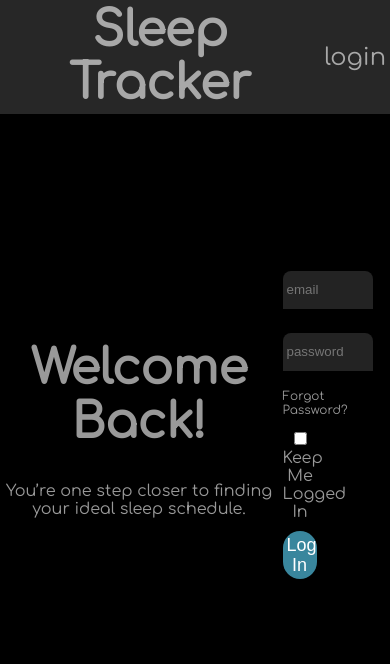
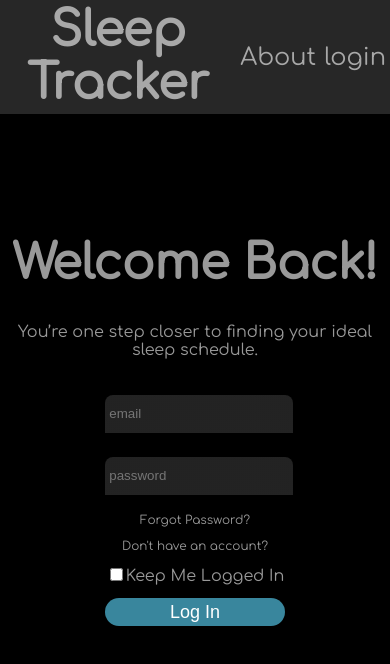
Before and after one commit to SleepTracker5/fe, a React (Create React App) app in the folder sleep-tracker/: page /login in a window 390 px wide. Shown: the top 664 px of the page. Built offline with nearby package versions, Linux system fonts and the light colour scheme.

Commit message:
Added some form styling

```diff
--- a/sleep-tracker/package.json
+++ b/sleep-tracker/package.json
@@ -6,6 +6,7 @@
     "@testing-library/jest-dom": "^4.2.4",
     "@testing-library/react": "^9.3.2",
     "@testing-library/user-event": "^7.1.2",
+    "gsap": "^3.2.6",
     "react": "^16.13.1",
     "react-dom": "^16.13.1",
     "react-router-dom": "^5.2.0",
--- a/sleep-tracker/src/App.js
+++ b/sleep-tracker/src/App.js
@@ -1,6 +1,6 @@
 import React from 'react';
 import './App.css';
-import LoginPage from "./components/view/LoginPage";
+import LoginPage from "./view/LoginPage";
 import {Route} from "react-router-dom";
 import NavBar from "./components/navbar/NavBar";
 
--- a/sleep-tracker/src/components/forms/LogIn/LoginForm.js
+++ b/sleep-tracker/src/components/forms/LogIn/LoginForm.js
@@ -1,10 +1,12 @@
-import React, {isValidElement, useEffect, useState} from "react";
+import React, {useEffect, useState} from "react";
 import styled from "styled-components";
 import * as yup from "yup";
+import {gsap} from "gsap";
 
 //Define styled components
 //todo: form width not quite right
 const elementMargin = "6px";
+const width100 = "@media(max-width: 500px){width: 100%;}";
 const StyledLoginForm = styled.form`
     display: flex;
     flex-direction: column;
@@ -21,13 +23,15 @@ const StyledInput = styled.input`
     width: 100%;
     color: white;
     margin: ${elementMargin} 0;
+    ${width100}
 `;
-const ForgotPasswordA = styled.a`
+const FormLinkP = styled.p`
     color: rgba(255, 255, 255, 0.6);
     text-decoration: none;
     width: 23%;
     margin: ${elementMargin} 0;
     font-size: 12px;
+    ${width100}
 `;
 const LoginButton = styled.button`
     background: #39869D;
@@ -41,19 +45,24 @@ const LoginButton = styled.button`
     line-height: 20px;
     width: 33%;
     color: #FFFFFF;
+    ${width100}
 `;
 const StyledLabel = styled.label`
     width: 80%;
     margin: ${elementMargin} 0;
+    ${width100}
 `;
 const ErrP = styled.p`
     color: red;
+    font-size: 12px;
+    width: 30%;
 `;
-//todo: need to figure out how to change width to whatever to width of the content is
+//todo: need to figure out how to change width to whatever the width of the content is
 const CheckboxLabel = styled.label`
     //this separated label is needed because checkbox formatting is different than input formatting
     width: 34%;
     margin: ${elementMargin} 0;
+    ${width100}
 `;
 
 //Define form schema
@@ -105,6 +114,14 @@ const LoginForm = ({login}) => {
             });
     }
 
+    const errBounce = (event) =>{
+        console.log("working: ", event.target.name);
+        const animationDuration = .5;
+        const tl = gsap.timeline();
+        tl.to(event.target, {duration: animationDuration / 2, y: -10});
+        tl.to(event.target, {duration: animationDuration, y: 0, ease: "bounce"});
+    }
+
 
     //declare handle/submit functions
     const handleChange = (event) => {
@@ -138,6 +155,7 @@ const LoginForm = ({login}) => {
                         placeholder="email"
                         value={formData.email}
                         onChange={handleChange}
+                        onBlur={errBounce}
                     />
                 </StyledLabel>
                 {errState.email.length > 0 ?
@@ -151,13 +169,14 @@ const LoginForm = ({login}) => {
                         placeholder="password"
                         value={formData.password}
                         onChange={handleChange}
+                        onBlur={errBounce}
                     />
                 </StyledLabel>
                 {errState.password.length > 0 ?
                     <ErrP style={{color: "red"}}>{errState.password}</ErrP>
                     : null}
-                <ForgotPasswordA href="#">Forgot
-                    Password?</ForgotPasswordA>{/*todo: link this to something*/}
+                <FormLinkP>Forgot Password?</FormLinkP>{/*todo: link this to something*/}
+                <FormLinkP>Don't have an account?</FormLinkP>{/*todo: link to misty's page*/}
                 <CheckboxLabel htmlFor="keepLoggedIn">
                     <input
                         type="checkbox"
--- a/sleep-tracker/src/components/navbar/NavBar.js
+++ b/sleep-tracker/src/components/navbar/NavBar.js
@@ -2,6 +2,7 @@ import React from "react";
 import styled from "styled-components";
 import {Link} from "react-router-dom";
 import "./NavBar.css";
+import LoginForm from "../forms/LogIn/LoginForm";
 
 const elementMargin = "4px;";
 const NavContainer = styled.div`
@@ -18,7 +19,7 @@ const TitleH2 = styled.h2`
     font-size: 48px;
     margin: ${elementMargin} 0;
 `;
-const LoginP = styled.p`
+const NavBarP = styled.p`
     font-size: 24px;
     margin: ${elementMargin} 0;
 `;
@@ -31,8 +32,9 @@ const NavBar = () => {
             <Link className="navlink" to="/">
                 <TitleH2>Sleep Tracker</TitleH2>
             </Link>
+            <NavBarP>About</NavBarP>{/*todo: maybe link this to Clayton's marketing pages?*/}
             <Link className="navlink" to="/login">
-                <LoginP>login</LoginP>{/*todo: Add routes*/}
+                <NavBarP>login</NavBarP>{/*todo: Add routes*/}
             </Link>
         </NavContainer>
     );
--- a/sleep-tracker/src/components/view/LoginPage.css
+++ b/sleep-tracker/src/view/LoginPage.css
@@ -21,9 +21,6 @@ h1{
 }
 
 /*leftContent and loginForm are the two halves(left and right) of the login page*/
-.leftContent{
-}
-
 .loginForm{
     width: 50%;
 }
--- a/sleep-tracker/src/components/view/LoginPage.js
+++ b/sleep-tracker/src/view/LoginPage.js
@@ -1,8 +1,8 @@
 import React from "react";
-import LoginForm from "../forms/LogIn/LoginForm";
+import LoginForm from "../components/forms/LogIn/LoginForm";
 import "./LoginPage.css";
 import styled from "styled-components";
-import NavBar from "../navbar/NavBar";
+import NavBar from "../components/navbar/NavBar";
 
 const Container = styled.div`
     display: flex;
@@ -10,6 +10,10 @@ const Container = styled.div`
     align-items: center;
     width: 100%;
     height: 100vh;
+
+    @media(max-width: 500px){
+        flex-direction: column;
+    }
 `;
 
 const LoginPage = () => {
```
Also changed, not shown: 1 other file (tests, documents, lock files or other folders).
